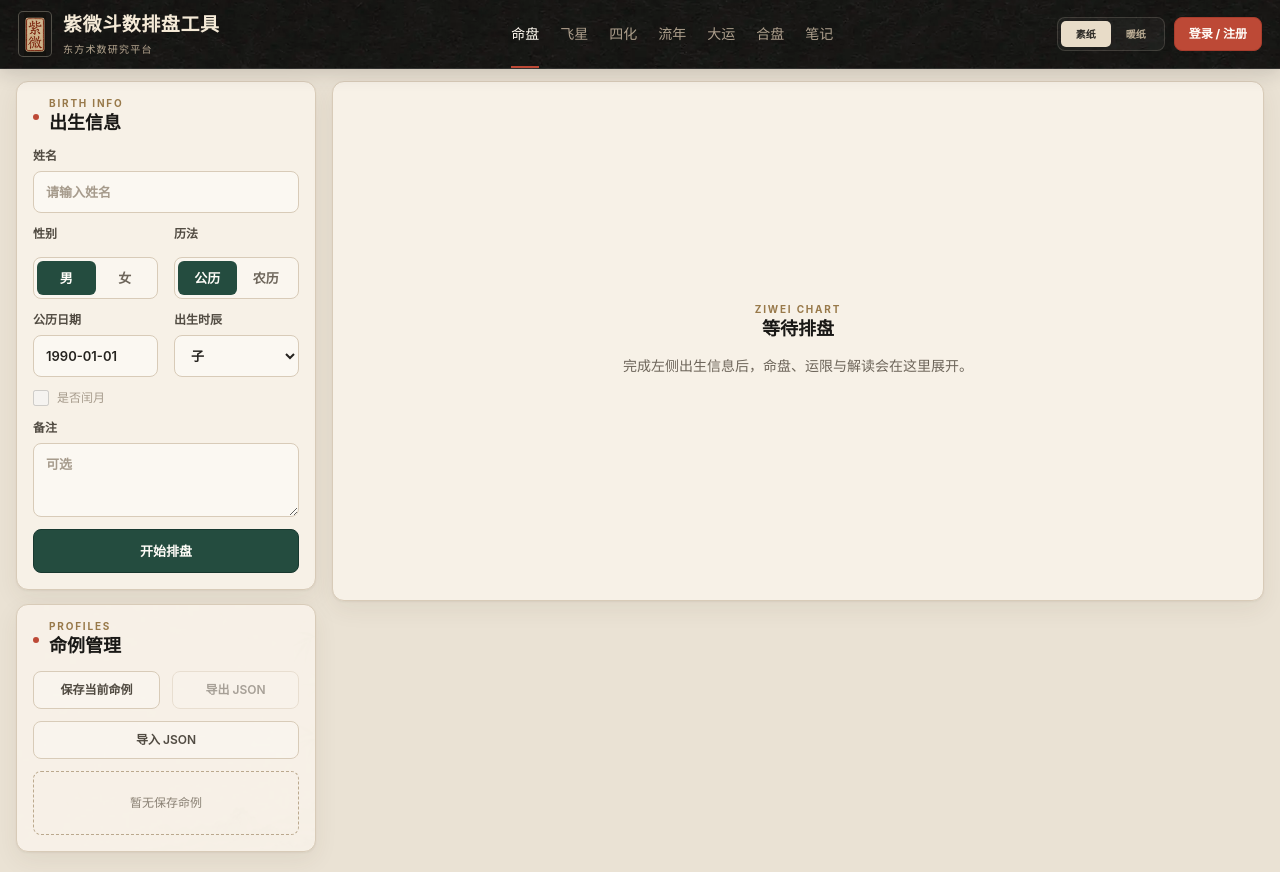
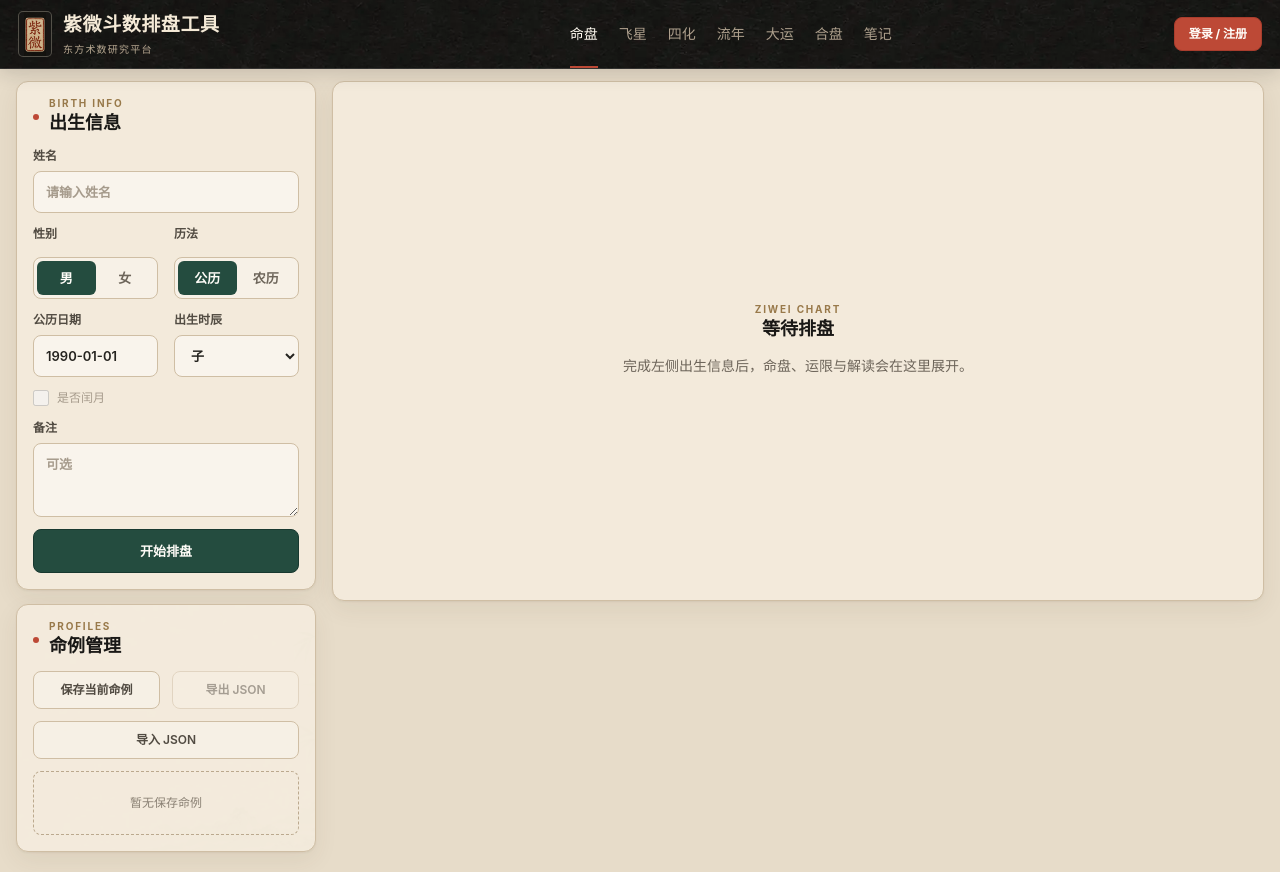
Before and after one commit to pam003-crypto/open-ziwei-chart-mvp, a Next.js app: page / in a window 1280 px wide. Built offline with nearby package versions, Linux system fonts and the light colour scheme.

Commit message:
Fix application to warm paper theme

```diff
--- a/src/components/ThemeToggle.tsx
+++ /dev/null
@@ -1,51 +0,0 @@
-"use client";
-
-import { useEffect, useState } from "react";
-
-type ThemeMode = "plain-paper" | "rice-paper";
-
-const THEME_KEY = "open-ziwei-chart-mvp:paper-theme:v2";
-
-function applyTheme(theme: ThemeMode) {
-  document.documentElement.dataset.theme = theme;
-}
-
-export function ThemeToggle({ compact = false }: { compact?: boolean }) {
-  const [theme, setTheme] = useState<ThemeMode>("plain-paper");
-
-  useEffect(() => {
-    const saved = window.localStorage.getItem(THEME_KEY);
-    const initialTheme = saved === "rice-paper" ? "rice-paper" : "plain-paper";
-
-    setTheme(initialTheme);
-    applyTheme(initialTheme);
-  }, []);
-
-  function updateTheme(nextTheme: ThemeMode) {
-    setTheme(nextTheme);
-    applyTheme(nextTheme);
-    window.localStorage.setItem(THEME_KEY, nextTheme);
-  }
-
-  return (
-    <div className={compact ? "theme-toggle is-compact" : "theme-toggle"} aria-label="主题切换">
-      <span className="theme-toggle-indicator" data-theme-position={theme} />
-      <button
-        aria-pressed={theme === "plain-paper"}
-        className={theme === "plain-paper" ? "is-active" : ""}
-        type="button"
-        onClick={() => updateTheme("plain-paper")}
-      >
-        素纸
-      </button>
-      <button
-        aria-pressed={theme === "rice-paper"}
-        className={theme === "rice-paper" ? "is-active" : ""}
-        type="button"
-        onClick={() => updateTheme("rice-paper")}
-      >
-        暖纸
-      </button>
-    </div>
-  );
-}
--- a/src/components/layout/AppHeader.tsx
+++ b/src/components/layout/AppHeader.tsx
@@ -3,7 +3,6 @@
 import Image from "next/image";
 import headerTexture from "../../../public/assets/ink-paper-header.webp";
 import sealLogo from "../../../public/assets/ziwei-seal.webp";
-import { ThemeToggle } from "@/components/ThemeToggle";
 
 const NAV_ITEMS = ["命盘", "飞星", "四化", "流年", "大运", "合盘", "笔记"];
 
@@ -52,7 +51,6 @@ export function AppHeader({ currentProfileName }: AppHeaderProps) {
           <span className="current-profile-name">
             {currentProfileName || "未命名命例"}
           </span>
-          <ThemeToggle compact />
           <button className="header-text-button" type="button">设置</button>
           <button className="header-account-button" type="button">登录 / 注册</button>
         </div>
--- a/src/components/mobile/MobileTopBar.tsx
+++ /dev/null
@@ -1,11 +0,0 @@
-"use client";
-
-import { ThemeToggle } from "@/components/ThemeToggle";
-
-export function MobileTopBar() {
-  return (
-    <header className="mobile-top-bar mobile-safe-top">
-      <ThemeToggle compact />
-    </header>
-  );
-}
--- a/src/styles/components.css
+++ b/src/styles/components.css
@@ -947,48 +947,6 @@ textarea.field-input {
   -webkit-line-clamp: 3;
 }
 
-.theme-toggle {
-  position: relative;
-  display: grid;
-  min-width: 108px;
-  height: 34px;
-  border: 1px solid rgba(238, 228, 209, 0.16);
-  border-radius: var(--radius-control);
-  background: rgba(255, 255, 255, 0.04);
-  padding: 3px;
-  grid-template-columns: repeat(2, minmax(0, 1fr));
-}
-
-.theme-toggle-indicator {
-  position: absolute;
-  top: 3px;
-  bottom: 3px;
-  left: 3px;
-  width: calc((100% - 6px) / 2);
-  border-radius: 5px;
-  background: #e8dcc8;
-  transition: transform var(--duration-normal) var(--ease-standard);
-}
-
-.theme-toggle-indicator[data-theme-position="rice-paper"] {
-  transform: translateX(100%);
-}
-
-.theme-toggle button {
-  position: relative;
-  z-index: 1;
-  border: 0;
-  background: transparent;
-  color: #bcad95;
-  cursor: pointer;
-  font-size: 10px;
-  font-weight: 700;
-}
-
-.theme-toggle button.is-active {
-  color: var(--ink-900);
-}
-
 .mobile-collapse-card {
   overflow: hidden;
 }
--- a/src/styles/design-tokens.css
+++ b/src/styles/design-tokens.css
@@ -1,11 +1,11 @@
 :root {
   color-scheme: light;
 
-  --paper-page: #eae2d4;
-  --paper-panel: #f7f1e7;
-  --paper-card: #fbf7ef;
-  --paper-chart: #fcf8f0;
-  --paper-muted: #efe7da;
+  --paper-page: #e7dcc9;
+  --paper-panel: #f3eadb;
+  --paper-card: #faf3e7;
+  --paper-chart: #fcf5e9;
+  --paper-muted: #e9ddca;
   --paper-white: #fffdf8;
 
   --ink-950: #191816;
@@ -32,8 +32,8 @@
   --gold-400: #b69b72;
   --gold-100: #eee4d1;
 
-  --border-paper: #d8cbb8;
-  --border-soft: #e4dacc;
+  --border-paper: #cfbea4;
+  --border-soft: #ded0bc;
   --border-strong: #bba98e;
   --border-ink: rgba(37, 35, 31, 0.12);
 
@@ -94,13 +94,3 @@
   --shadow-panel: var(--shadow-paper);
   --transition-fast: var(--duration-normal) var(--ease-standard);
 }
-
-:root[data-theme="rice-paper"] {
-  --paper-page: #e7dcc9;
-  --paper-panel: #f3eadb;
-  --paper-card: #faf3e7;
-  --paper-chart: #fcf5e9;
-  --paper-muted: #e9ddca;
-  --border-paper: #cfbea4;
-  --border-soft: #ded0bc;
-}
--- a/src/styles/responsive.css
+++ b/src/styles/responsive.css
@@ -154,11 +154,6 @@
 
   .header-actions {
     gap: 0;
-  }
-
-  .theme-toggle {
-    min-width: 96px;
-    height: 32px;
   }
 
   .app-body {
@@ -438,10 +433,6 @@
     display: none;
   }
 
-  .theme-toggle {
-    min-width: 88px;
-  }
-
   .mobile-palace-cell.palace-cell {
     padding: 2px;
   }
```
